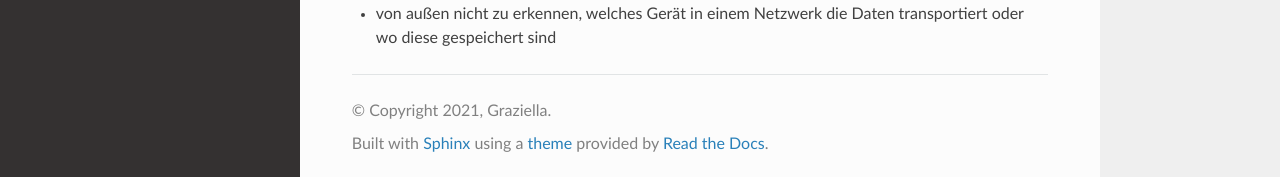
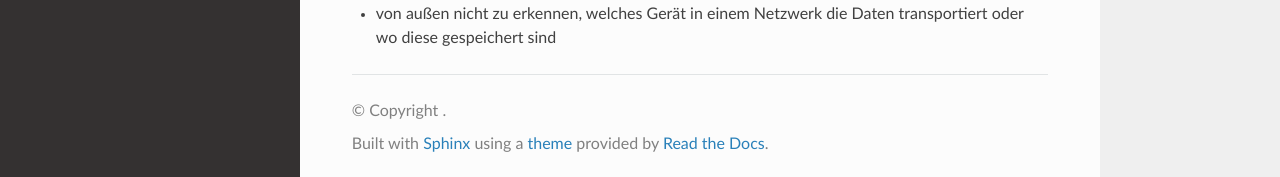
Before and after one commit to marcelago/docs, a Sphinx documentation site: the page built from docs/source/index.md, in a window 1280 px wide and 900 px high, scrolled down 14158 px. Shown: the part 720-897 px from the top of the window. Built offline with Sphinx 7.4.7 and the Read the Docs theme 2.0.0, drawn with Linux system fonts in a browser that asks for light colours.

Commit message:
Changed copyright

```diff
--- a/docs/source/conf.py
+++ b/docs/source/conf.py
@@ -3,8 +3,7 @@
 # -- Project information
 
 project = 'Azubi Wiki für Alle'
-copyright = '2021, Graziella'
-author = 'Graziella'
+
 
 release = '0.1'
 version = '0.1.0'
```
